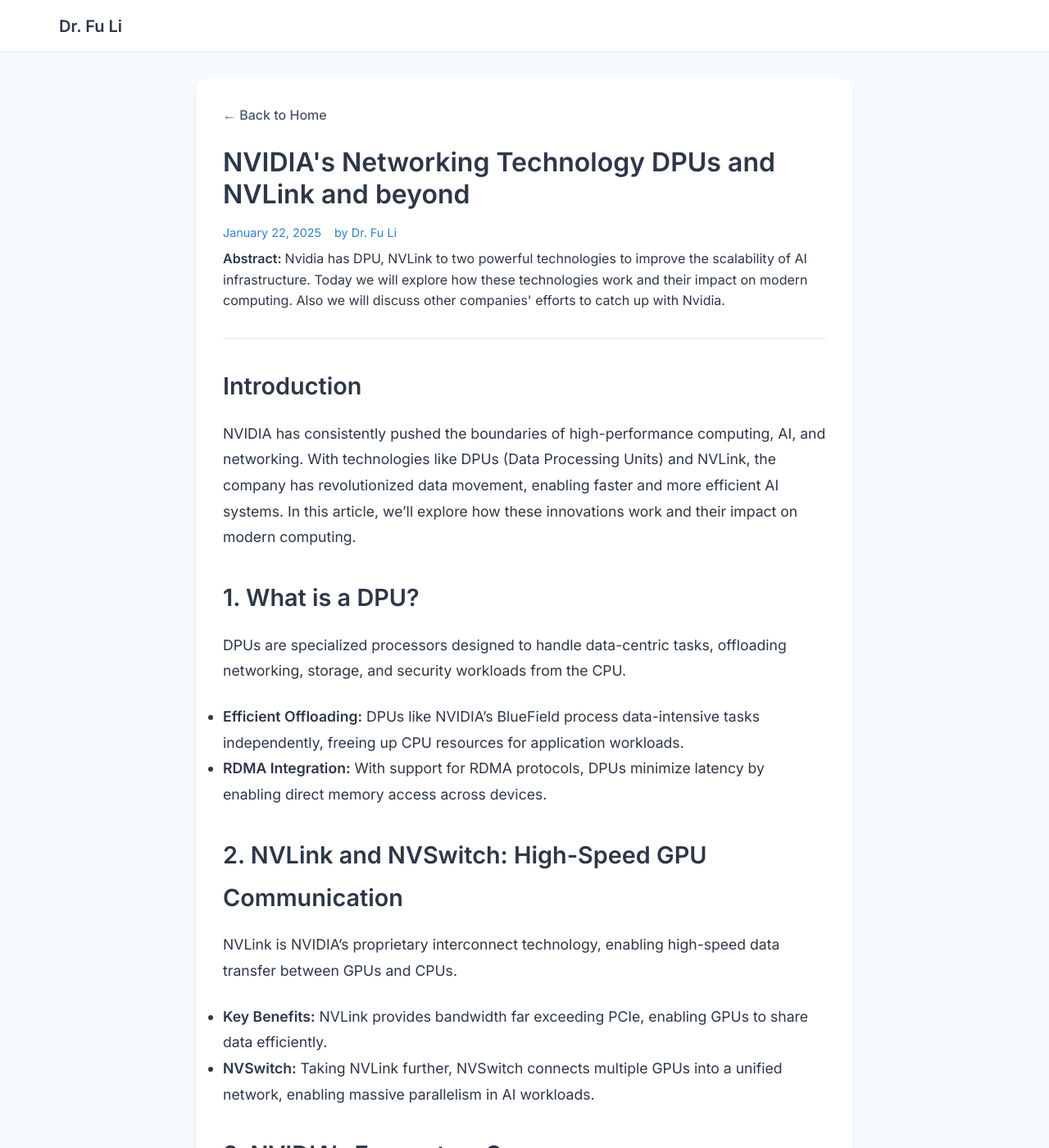
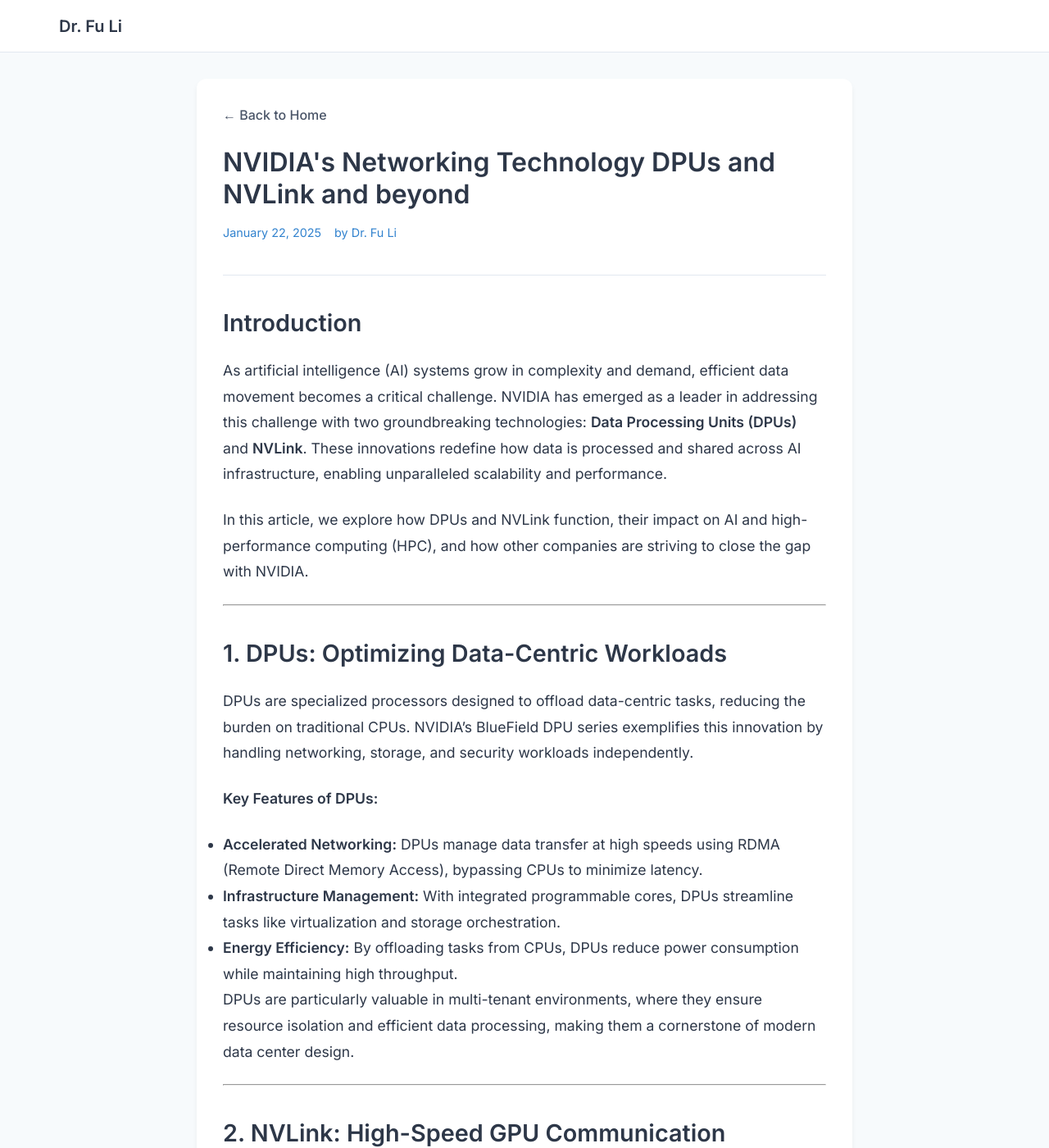
Before and after one commit to leoustc/leoustc.github.io, a Jekyll site: the page built from _posts/2025-01-22-nvidia-ai-infrastructure.md, in a window 1280 px wide and 1400 px high. Shown: the whole window at 82% size. Built offline with Jekyll 4.4.1, drawn with Linux system fonts in a browser that asks for light colours; some of the changed text lies outside the part shown.

Commit message:
20250122.11.36.47.44841

```diff
--- a/_layouts/post.html
+++ b/_layouts/post.html
@@ -23,8 +23,6 @@
             </div>
             {% endif %}
         </div>
-        <strong>Abstract: </strong>
-        {{ page.abstract }}
     </header>
 
     <div class="post-content">
--- a/_posts/2025-01-22-nvidia-ai-infrastructure.md
+++ b/_posts/2025-01-22-nvidia-ai-infrastructure.md
@@ -1,31 +1,51 @@
 ---
 layout: post
 title: NVIDIA's Networking Technology DPUs and NVLink and beyond
-abstract: Nvidia has DPU, NVLink to two powerful technologies to improve the scalability of AI infrastructure. Today we will explore how these technologies work and their impact on modern computing. Also we will discuss other companies' efforts to catch up with Nvidia.
+abstract: Nvidia's DPU and NVLink are two powerful technologies that enhance the scalability of AI infrastructure. In this article, we will explore how these technologies function and their impact on modern computing. Additionally, we will discuss efforts by other companies to catch up with Nvidia.
 ---
 
 ## Introduction
+As artificial intelligence (AI) systems grow in complexity and demand, efficient data movement becomes a critical challenge. NVIDIA has emerged as a leader in addressing this challenge with two groundbreaking technologies: **Data Processing Units (DPUs)** and **NVLink**. These innovations redefine how data is processed and shared across AI infrastructure, enabling unparalleled scalability and performance.
 
-NVIDIA has consistently pushed the boundaries of high-performance computing, AI, and networking. With technologies like DPUs (Data Processing Units) and NVLink, the company has revolutionized data movement, enabling faster and more efficient AI systems. In this article, we’ll explore how these innovations work and their impact on modern computing.
+In this article, we explore how DPUs and NVLink function, their impact on AI and high-performance computing (HPC), and how other companies are striving to close the gap with NVIDIA.
 
-## 1. What is a DPU?
+---
 
-DPUs are specialized processors designed to handle data-centric tasks, offloading networking, storage, and security workloads from the CPU.
+## 1. DPUs: Optimizing Data-Centric Workloads
+DPUs are specialized processors designed to offload data-centric tasks, reducing the burden on traditional CPUs. NVIDIA’s BlueField DPU series exemplifies this innovation by handling networking, storage, and security workloads independently.
 
-- **Efficient Offloading:** DPUs like NVIDIA’s BlueField process data-intensive tasks independently, freeing up CPU resources for application workloads.
-- **RDMA Integration:** With support for RDMA protocols, DPUs minimize latency by enabling direct memory access across devices.
+**Key Features of DPUs:**
+- **Accelerated Networking:** DPUs manage data transfer at high speeds using RDMA (Remote Direct Memory Access), bypassing CPUs to minimize latency.
+- **Infrastructure Management:** With integrated programmable cores, DPUs streamline tasks like virtualization and storage orchestration.
+- **Energy Efficiency:** By offloading tasks from CPUs, DPUs reduce power consumption while maintaining high throughput.
 
-## 2. NVLink and NVSwitch: High-Speed GPU Communication
+DPUs are particularly valuable in multi-tenant environments, where they ensure resource isolation and efficient data processing, making them a cornerstone of modern data center design.
 
-NVLink is NVIDIA’s proprietary interconnect technology, enabling high-speed data transfer between GPUs and CPUs.
+---
 
-- **Key Benefits:** NVLink provides bandwidth far exceeding PCIe, enabling GPUs to share data efficiently.
-- **NVSwitch:** Taking NVLink further, NVSwitch connects multiple GPUs into a unified network, enabling massive parallelism in AI workloads.
+## 2. NVLink: High-Speed GPU Communication
+NVLink is NVIDIA’s proprietary interconnect technology that facilitates rapid data transfer between GPUs and CPUs. This high-bandwidth communication link significantly outperforms traditional PCIe connections, making it a critical component of NVIDIA’s AI ecosystem.
 
-## 3. NVIDIA’s Ecosystem Synergy
+**How NVLink Works:**
+- NVLink connects GPUs directly, enabling shared memory across devices.
+- It provides up to 900 GB/s of bandwidth in its latest iteration, allowing AI models to process massive datasets efficiently.
+- By integrating with NVSwitch, NVIDIA extends NVLink’s capabilities to connect multiple GPUs seamlessly in large-scale systems.
 
-By integrating DPUs, NVLink, and GPUs, NVIDIA creates a cohesive ecosystem optimized for AI and HPC. These innovations eliminate bottlenecks in traditional architectures, making NVIDIA a leader in AI infrastructure.
+Together, NVLink and NVSwitch transform GPU clusters into unified systems, accelerating workloads like AI training, large-scale simulations, and scientific research.
+
+---
+
+## 3. NVIDIA’s Competitive Edge
+The combination of DPUs and NVLink creates a robust ecosystem that addresses the critical challenges of AI infrastructure: scalability, efficiency, and cost. By integrating these technologies with their GPUs, NVIDIA has established itself as the leader in AI computing.
+
+However, competitors are making strides to catch up:
+- **Intel’s IPUs (Infrastructure Processing Units):** Intel is leveraging its expertise in CPUs and networking to develop IPUs that compete with NVIDIA’s DPUs.
+- **Broadcom and Marvell:** These companies are focusing on AI-optimized network switches, aiming to challenge NVIDIA’s dominance in data-centric networking.
+- **AMD’s Infinity Fabric:** AMD offers an alternative interconnect for GPUs and CPUs, designed to compete with NVLink in AI workloads.
+
+---
 
 ## Conclusion
+NVIDIA’s DPUs and NVLink represent a significant leap forward in AI and HPC infrastructure. By addressing key bottlenecks in data movement and scalability, these technologies enable breakthroughs in AI applications across industries. While competitors are working hard to close the gap, NVIDIA’s integrated ecosystem continues to set the standard for modern AI infrastructure.
 
-NVIDIA’s DPUs and NVLink technology showcase the company’s commitment to redefining AI networking. These technologies set the foundation for the next generation of scalable, high-performance computing systems.
+As the demand for more scalable and efficient systems grows, the race to innovate in AI networking will shape the future of computing. NVIDIA’s efforts with DPUs and NVLink have set a high bar, pushing the boundaries of what’s possible in AI-driven technologies.
```
